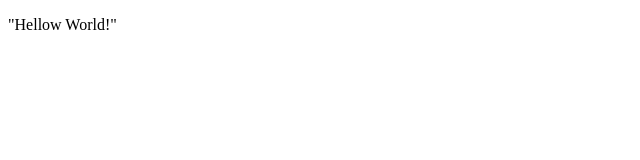
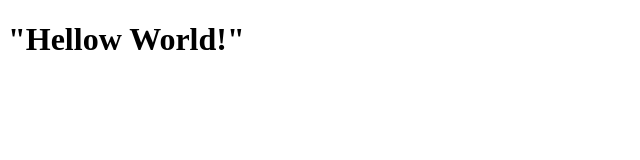
Before and after one commit to Lilah-0513/OBS-studio_CCFOLIA_css, a plain HTML site: page index.html in a window 1280 px wide. Shown: the whole page, without its empty margins (0-640 px from the left). Drawn offline with Linux system fonts and the light colour scheme.

Commit message:
Update index.html

```diff
--- a/index.html
+++ b/index.html
@@ -7,7 +7,7 @@
   </head>
   <body>
 
-    <p> "Hellow World!" </p>
+    <h1> "Hellow World!" </h1>
 
   </body>
 </html>
```
